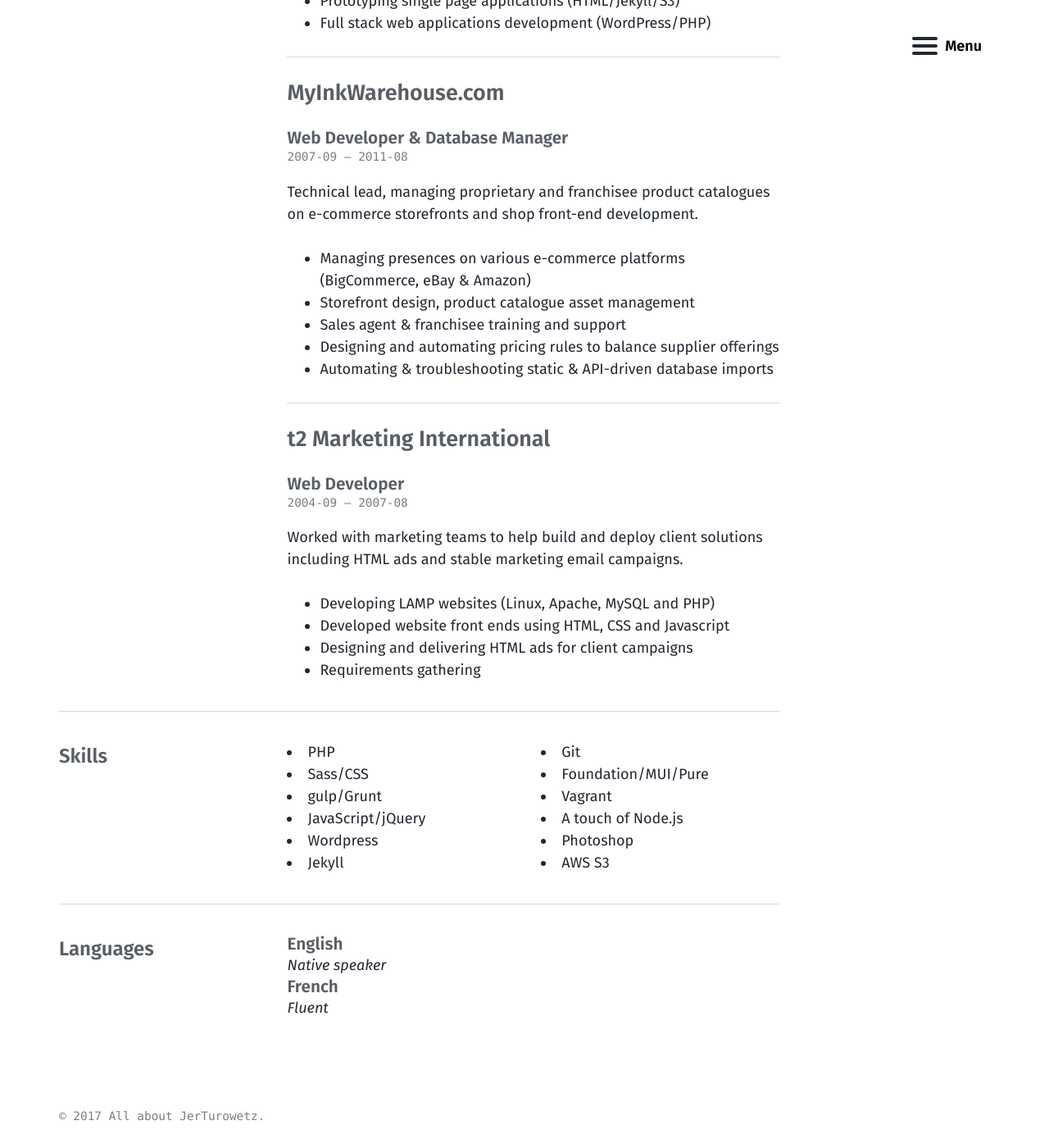
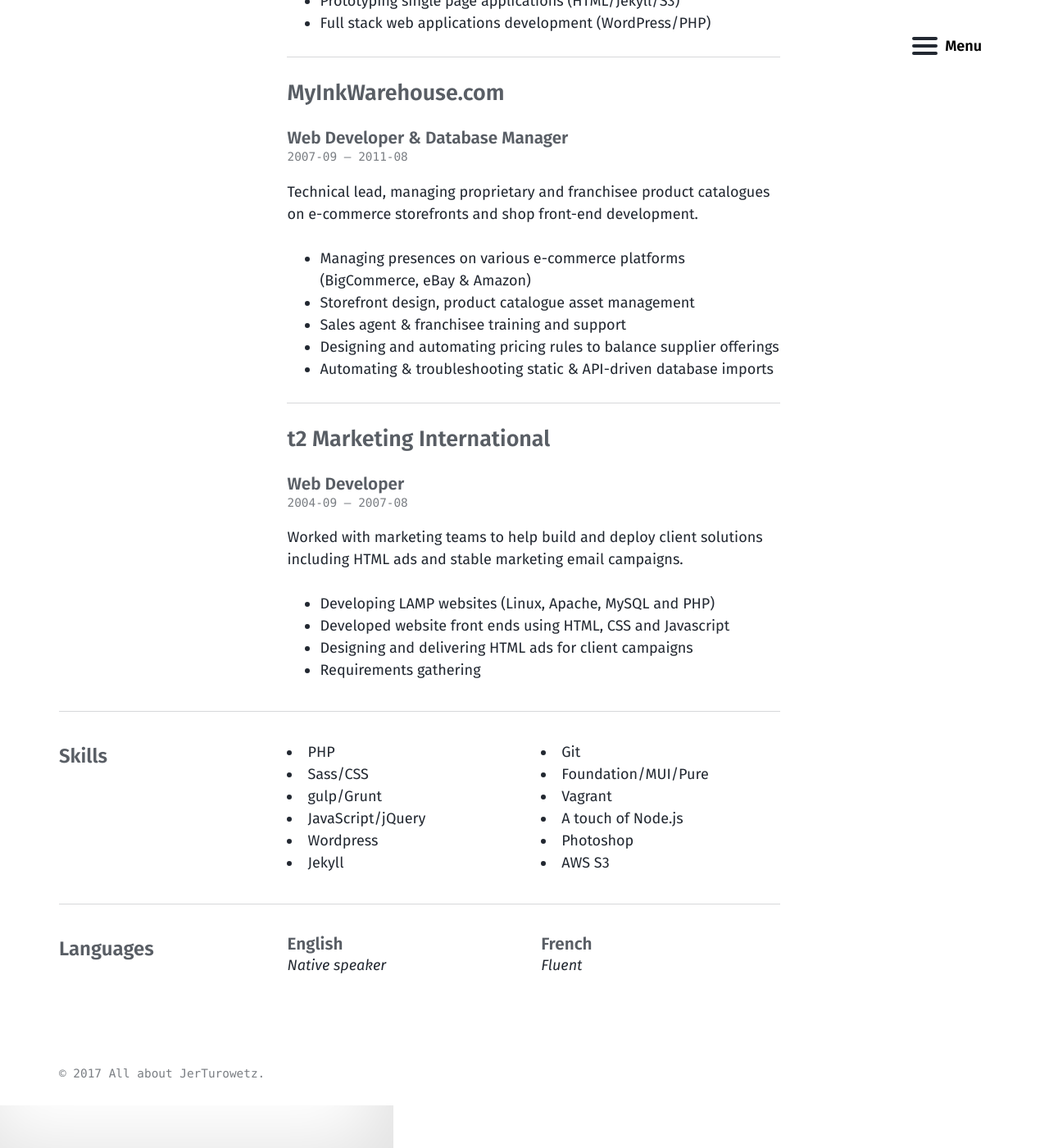
Before and after one commit to 13531994243/jerturowetz.github.io, a Jekyll site: the page built from cv.md, in a window 1280 px wide and 1400 px high, scrolled down 941 px. Shown: the whole window at 82% size. Built offline with Jekyll 4.4.1, drawn with Linux system fonts in a browser that asks for light colours.

Commit message:
add columns for languages on cv

```diff
--- a/assets/stylesheets/main.scss
+++ b/assets/stylesheets/main.scss
@@ -9,18 +9,24 @@
 
 @import "basically-basic";
 
+#languages .entry-content {
+	-webkit-columns: 2; /* Chrome, Safari, Opera */
+    -moz-columns: 2; /* Firefox */
+    columns: 2;
+}
+
 .layout--cv .taxonomy {
     -webkit-columns: 2; /* Chrome, Safari, Opera */
     -moz-columns: 2; /* Firefox */
     columns: 2;
+
+	.keywords {
+		display: list-item;
+    	list-style-type: disc;
+    	list-style-position: inside;
+	}
+
 }
-
-.layout--cv .taxonomy .keywords {
-	display: list-item;
-    list-style-type: disc;
-    list-style-position: inside;
-}
-
 
 #work .name:not(:first-child) {
     margin-top: 1.5rem;
```
